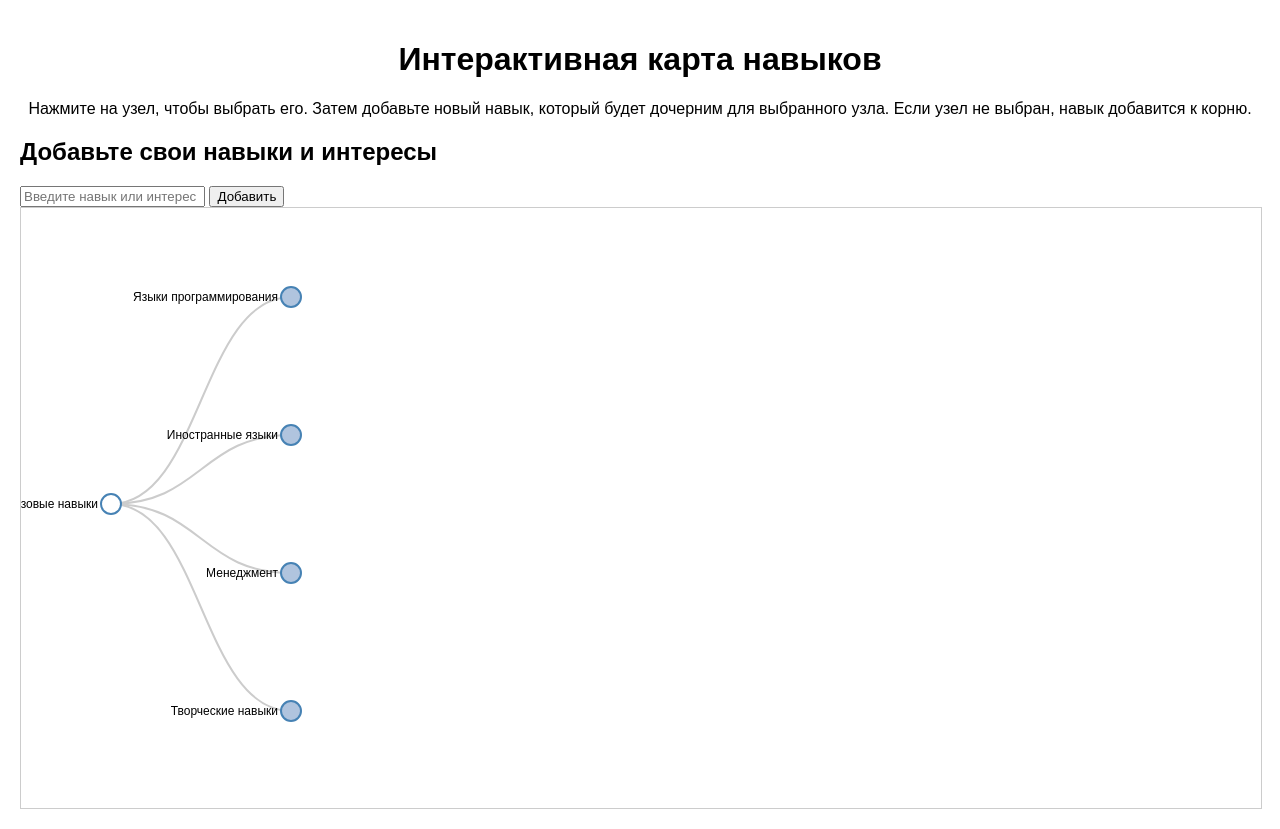
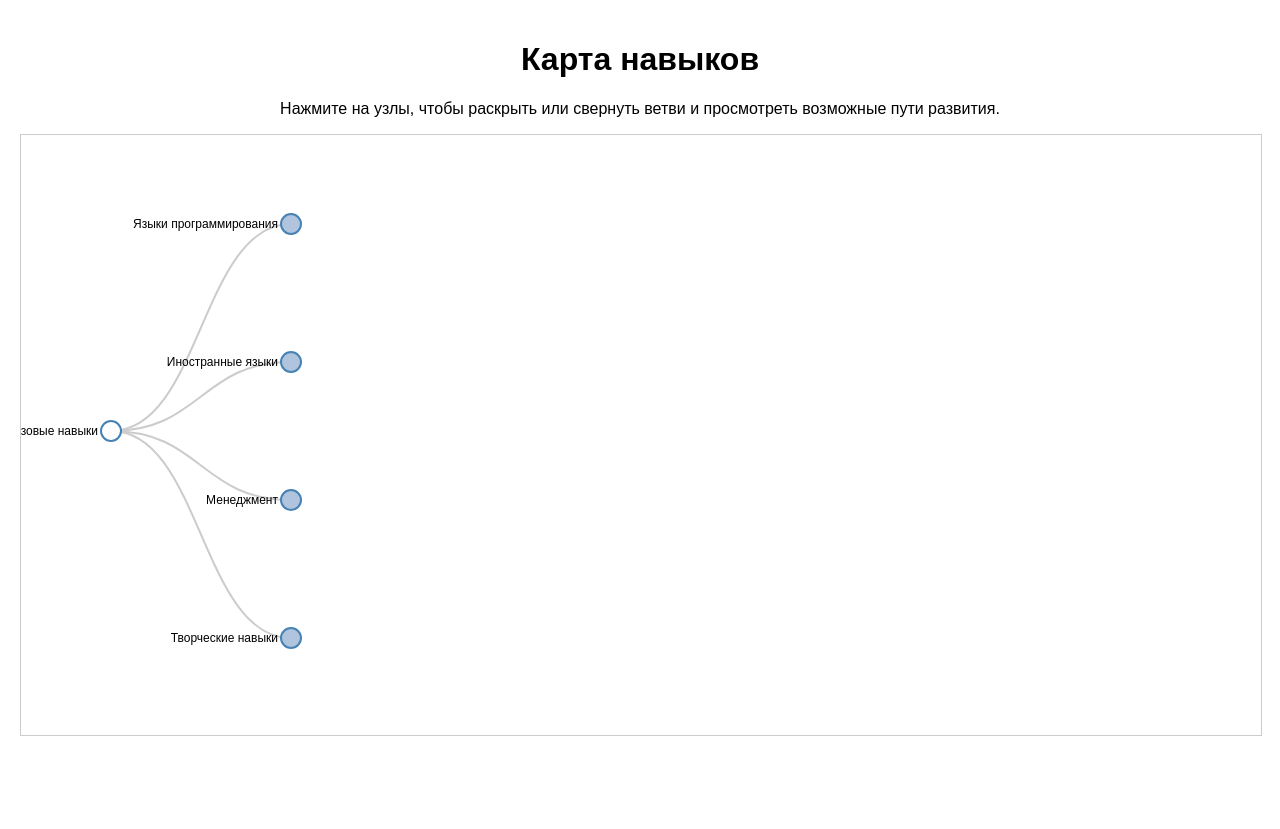
Before and after one commit to BAWION/skill-map, a plain HTML site: page index.html in a window 1280 px wide. After the commit the page ends 800 px from the top, so only its background shows below. Drawn offline with nearby package versions, Linux system fonts and the light colour scheme.

Commit message:
Update index.html

```diff
--- a/index.html
+++ b/index.html
@@ -2,26 +2,17 @@
 <html lang="ru">
 <head>
     <meta charset="UTF-8">
-    <title>Интерактивная карта навыков</title>
+    <title>Карта навыков</title>
     <link rel="stylesheet" href="style.css">
 </head>
 <body>
-    <h1>Интерактивная карта навыков</h1>
-    <p>Нажмите на узел, чтобы выбрать его. Затем добавьте новый навык, который будет дочерним для выбранного узла. Если узел не выбран, навык добавится к корню.</p>
-
-    <div id="form-container">
-        <h2>Добавьте свои навыки и интересы</h2>
-        <form id="skill-form">
-            <input type="text" id="skill-input" placeholder="Введите навык или интерес" required>
-            <button type="submit">Добавить</button>
-        </form>
-    </div>
-
+    <h1>Карта навыков</h1>
+    <p>Нажмите на узлы, чтобы раскрыть или свернуть ветви и просмотреть возможные пути развития.</p>
     <div id="tree-container"></div>
 
     <!-- Подключение D3.js -->
     <script src="https://d3js.org/d3.v6.min.js"></script>
-    <!-- Подключение вашего скрипта -->
+    <!-- Подключение скрипта -->
     <script src="script.js"></script>
 </body>
 </html>
```
